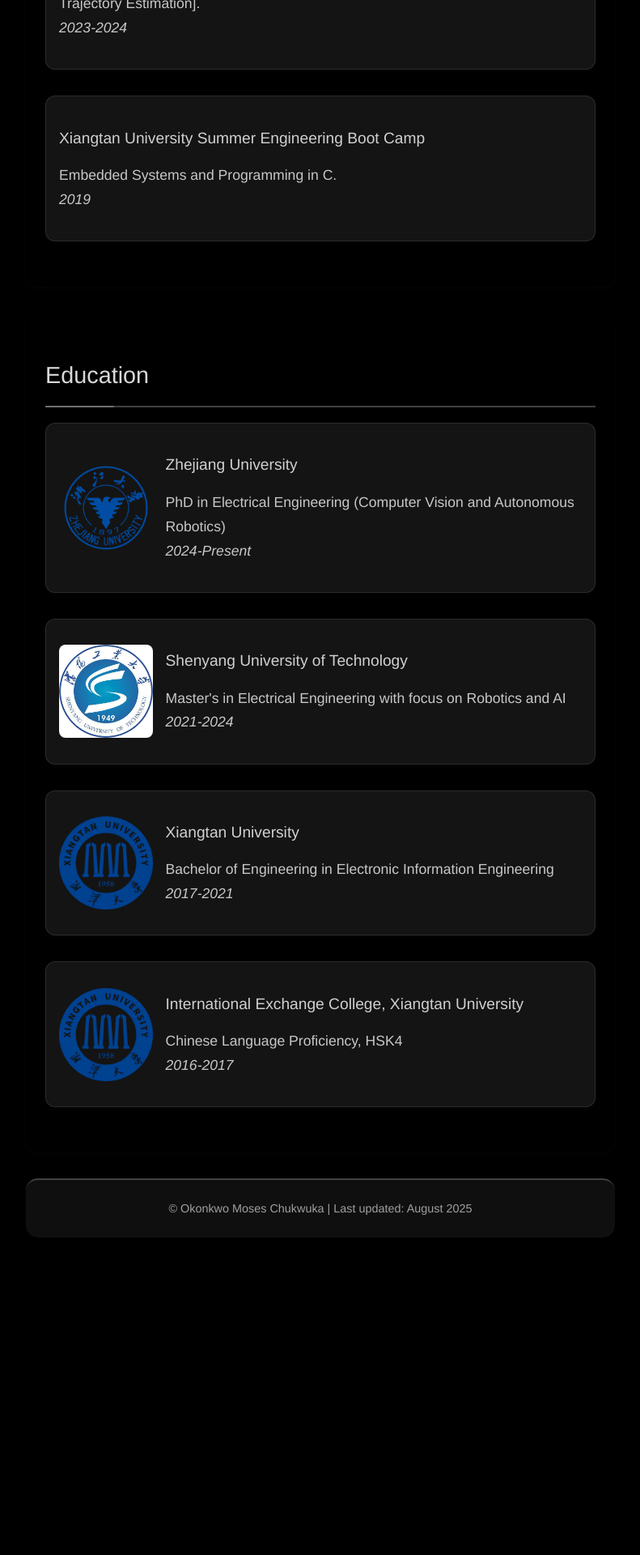
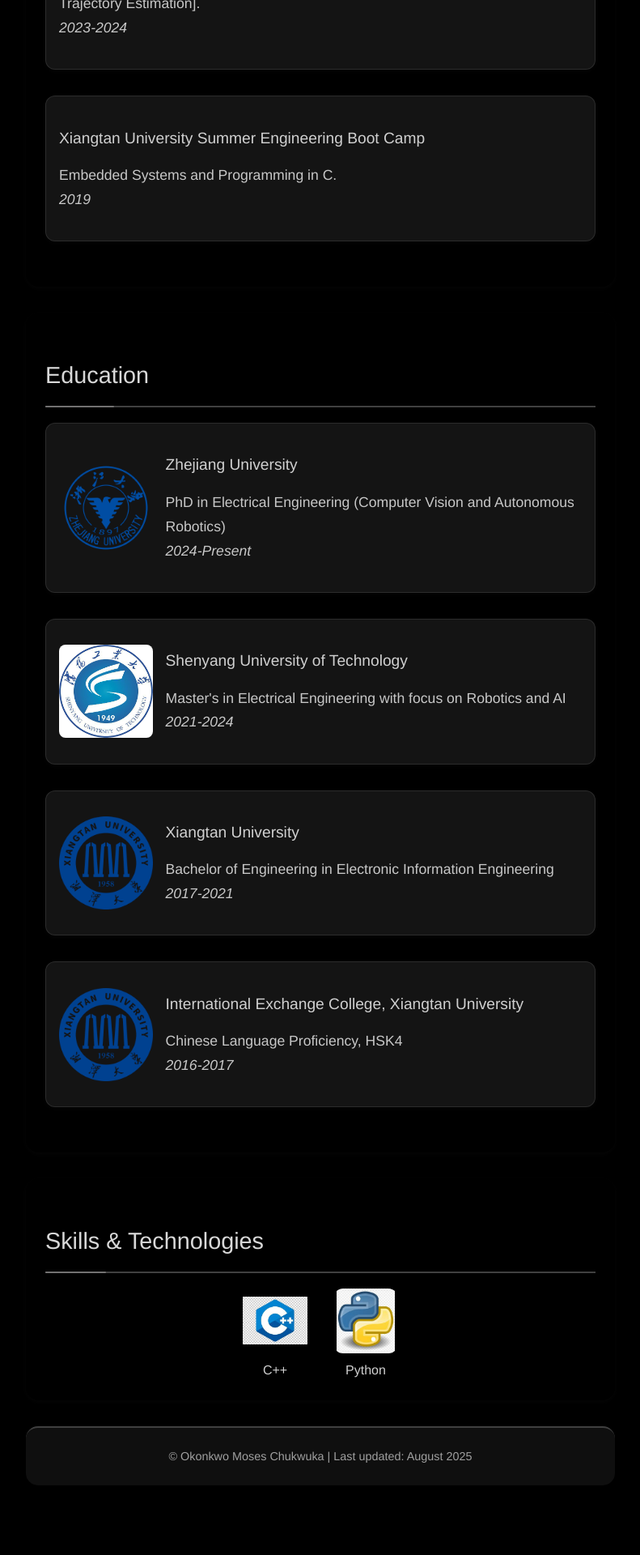
Before and after one commit to MosesChuka/MosesChuka.github.io, a Jekyll site: the page built from index.md, in a window 1280 px wide. Shown: the part 2975-4895 px from the top of the page at 81% size, without its empty margins (244-1035 px from the left). Built offline with Jekyll 4.4.1, drawn with Linux system fonts in a browser that asks for light colours; our own code applies the rules of GitHub Pages for plain Markdown files; before the commit the page ends 4589 px from its top, so only the background shows below that.

Commit message:
Enhanced Chinese version and improved dark mode styling - Added missing work experience and contact sections to Chinese version - Enhanced dark mode with Apple-inspired design - Improved typography, spacing, and visual hierarchy - Added smooth transitions and better contrast

```diff
--- a/index.md
+++ b/index.md
@@ -146,6 +146,20 @@
 </div>
 </section>
 
+<section class="skills">
+<h2>Skills & Technologies</h2>
+<div class="skills-content">
+  <div class="skill-item">
+    <img src="/static/Cpp-logo.jpeg" alt="C++ Logo" class="skill-logo"/>
+    <span>C++</span>
+  </div>
+  <div class="skill-item">
+    <img src="/static/Unknown.jpeg" alt="Python Logo" class="skill-logo"/>
+    <span>Python</span>
+  </div>
+</div>
+</section>
+
 <!-- <section class="teaching-service">
 <h2>Service</h2>
 <ul>
@@ -166,7 +180,10 @@
 <p>我是浙江大学电气工程学院自主机器人与人工智能博士生，位于中国浙江省杭州市。目前，我正在研究如何改善机器人的环境感知能力。</p>
 <p>在来到浙大之前，我在沈阳工业大学获得电气工程硕士学位，在那里我致力于将感知深度学习模型应用于视觉SLAM框架。我的学士学位来自湘潭大学电子信息工程专业。我主要使用C语言和嵌入式系统STM32和51系列构建自动化系统。</p>
 <p>工作之外，我喜欢与人们进行有趣的对话、散步和阅读。</p>
+</section>
 
+<section class="contact">
+<h2>联系方式</h2>
 <p><strong>邮箱:</strong> chukwukaokonkwo8@gmail.com | chukwukaokonkwo@zju.edu.cn</p>
 <div style='align-items: center; display:block;' class="links">
     <a href="/static/Okonkwo%20Moses%20Chukwuka%20ZJU-CV.pdf">简历</a>
@@ -259,6 +276,50 @@
 </div>
 </section>
 
+<section class="work-experience">
+<h2>工作经历</h2>
+
+<div class="work-item">
+<div class="work-logo">
+<img src="/static/westlake-logo.jpg" alt="西湖大学标志" class="university-logo"/>
+</div>
+<div class="work-content">
+  <h3>访问学生，自主智能实验室</h3>
+  <p>西湖大学（全职）<br>
+  导师：<a href="https://en.westlake.edu.cn/faculty/kaicheng-yu.html">Kaicheng Yu</a><br>
+  <em>2025年4月 - 至今</em></p>
+  </div>
+  </div>
+
+<div class="work-item">
+<div class="work-content">
+<h3>实习，东北大学感知研究实验室</h3>
+<p>农作物行检测深度学习模型训练；农场场景全景分割深度学习模型训练；农业机器人鲁棒视觉导航深度学习模型部署；[参见轨迹估计项目]。<br><em>2023-2024</em></p>
+</div>
+</div>
+
+<div class="work-item">
+<div class="work-content">
+<h3>湘潭大学夏季工程训练营</h3>
+<p>嵌入式系统和C语言编程。<br><em>2019</em></p>
+</div>
+</div>
+</section>
+
+<section class="skills">
+<h2>技能与技术</h2>
+<div class="skills-content">
+  <div class="skill-item">
+    <img src="/static/Cpp-logo.jpeg" alt="C++ Logo" class="skill-logo"/>
+    <span>C++</span>
+  </div>
+  <div class="skill-item">
+    <img src="/static/Unknown.jpeg" alt="Python Logo" class="skill-logo"/>
+    <span>Python</span>
+  </div>
+</div>
+</section>
+
 <!-- <section class="teaching-service">
 <h2>服务</h2>
 <ul>
--- a/static/css/styles.css
+++ b/static/css/styles.css
@@ -292,6 +292,76 @@
 body.light-mode .education h2::after {
   background: #4a4a4a;
   width: 85px;
+}
+
+/* Special styling for Skills section */
+.skills {
+  background: linear-gradient(135deg, #1f1f1f 0%, #2a2a2a 100%);
+  border-radius: 16px;
+  border: none;
+  padding: 1.5rem;
+  margin-bottom: 2rem;
+  box-shadow: 0 6px 20px rgba(0, 0, 0, 0.3), 0 2px 8px rgba(255, 255, 255, 0.03);
+}
+
+body.light-mode .skills {
+  background: linear-gradient(135deg, #ffffff 0%, #f8f8f8 100%);
+  border: none;
+  box-shadow: 0 4px 15px rgba(0, 0, 0, 0.08), 0 2px 8px rgba(0, 0, 0, 0.04);
+}
+
+.skills h2::after {
+  background: #727171;
+  width: 75px;
+}
+
+body.light-mode .skills h2::after {
+  background: #4a4a4a;
+}
+
+.skills-content {
+  display: flex;
+  flex-wrap: wrap;
+  gap: 2rem;
+  justify-content: center;
+  align-items: center;
+}
+
+.skill-item {
+  display: flex;
+  flex-direction: column;
+  align-items: center;
+  text-align: center;
+  transition: all 0.3s ease;
+}
+
+.skill-item:hover {
+  transform: translateY(-5px);
+}
+
+.skill-logo {
+  width: 80px;
+  height: 80px;
+  object-fit: contain;
+  border-radius: 12px;
+  margin-bottom: 0.5rem;
+  transition: transform 0.3s ease;
+  box-shadow: 0 4px 15px rgba(0, 0, 0, 0.2);
+}
+
+.skill-logo:hover {
+  transform: scale(1.1);
+}
+
+.skill-item span {
+  font-size: 1rem;
+  font-weight: 500;
+  color: #d0d0d0;
+  transition: all 0.3s ease;
+}
+
+body.light-mode .skill-item span {
+  color: #222;
 }
 
 /* Special styling for Service section */
@@ -765,6 +835,15 @@
   .research-content, .work-content, .education-content {
     text-align: center;
   }
+
+  .skills-content {
+    gap: 1.5rem;
+  }
+
+  .skill-logo {
+    width: 70px;
+    height: 70px;
+  }
 }
 
 @media (min-width: 768px) {
@@ -879,6 +958,15 @@
     max-width: 121px;
   }
 
+  .skills-content {
+    gap: 1rem;
+  }
+
+  .skill-logo {
+    width: 60px;
+    height: 60px;
+  }
+
   .theme-toggle {
     top: 15px;
     right: 15px;
```
